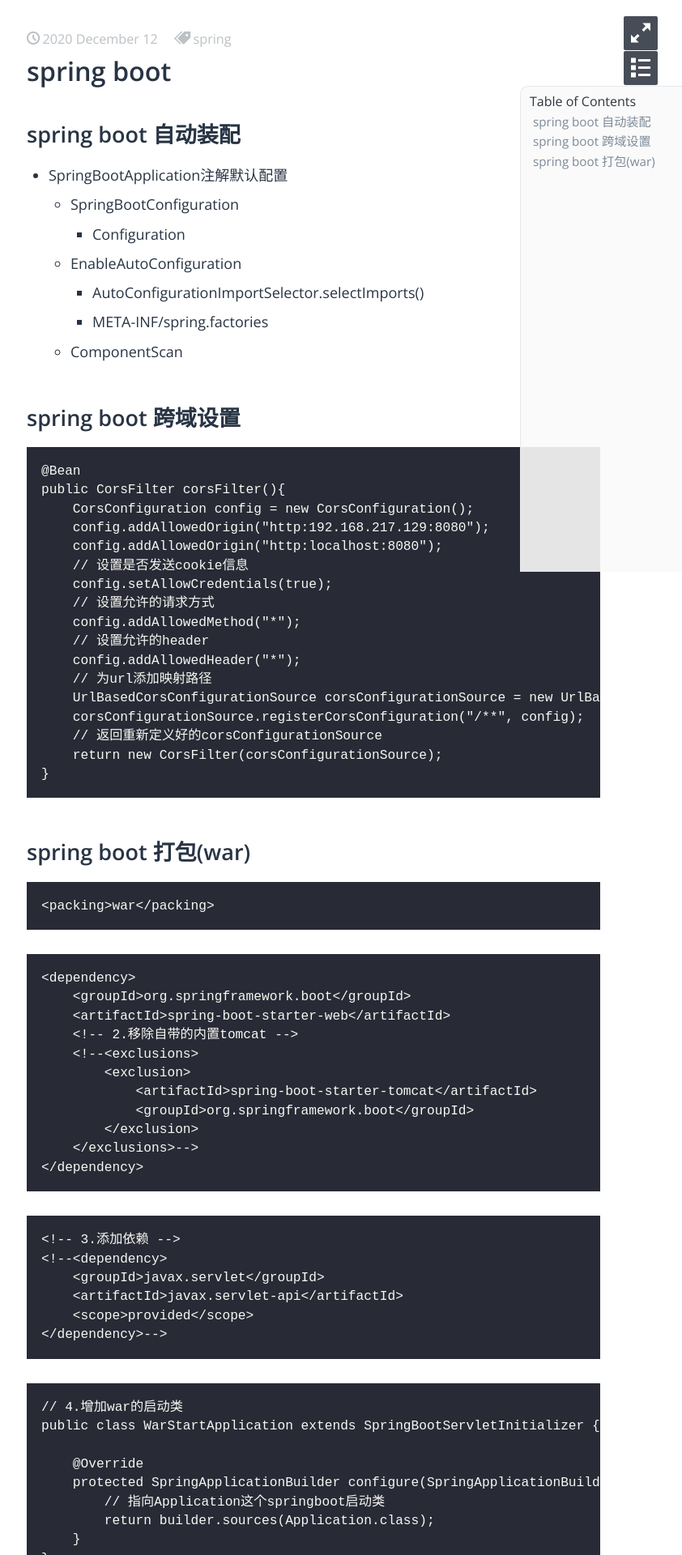
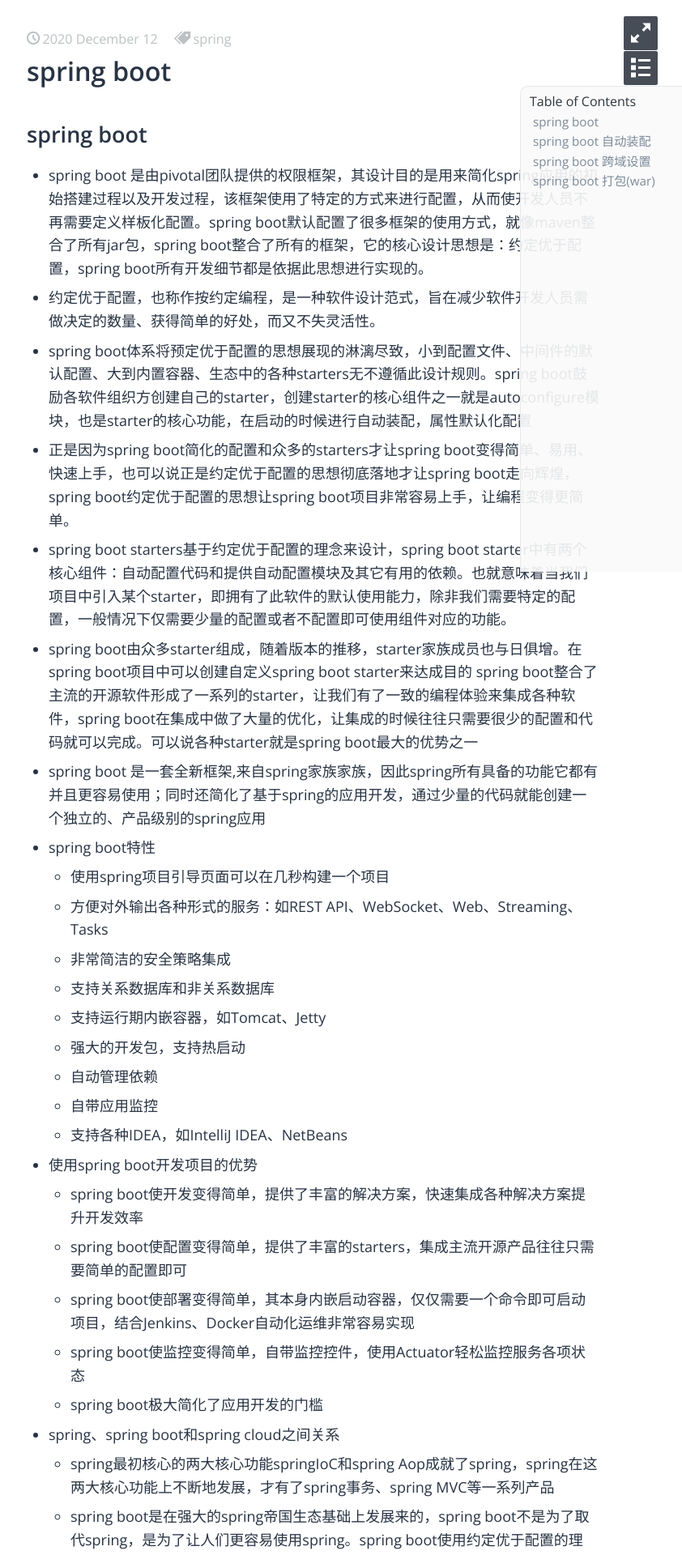
Before and after one commit to zlmlzz/zlmlzz.github.io, a Jekyll site: the page built from _posts/java/2020-12-12-springBoot.md, in a window 1280 px wide. Shown: the top 1920 px of the page at 81% size, without its empty margins (438-1280 px from the left). Built offline with Jekyll 4.4.1, drawn with Linux system fonts in a browser that asks for light colours; some web fonts are replaced; some of the changed text lies outside the part shown.

Commit message:
spring boot

```diff
--- a/_posts/java/2020-12-12-springBoot.md
+++ b/_posts/java/2020-12-12-springBoot.md
@@ -5,6 +5,37 @@
 tags: spring
 keywords: java,spring boot
 ---
+## spring boot
+* spring boot 是由pivotal团队提供的权限框架，其设计目的是用来简化spring应用的初始搭建过程以及开发过程，该框架使用了特定的方式来进行配置，从而使开发人员不再需要定义样板化配置。spring boot默认配置了很多框架的使用方式，就像maven整合了所有jar包，spring boot整合了所有的框架，它的核心设计思想是：约定优于配置，spring boot所有开发细节都是依据此思想进行实现的。
+* 约定优于配置，也称作按约定编程，是一种软件设计范式，旨在减少软件开发人员需做决定的数量、获得简单的好处，而又不失灵活性。
+* spring boot体系将预定优于配置的思想展现的淋漓尽致，小到配置文件、中间件的默认配置、大到内置容器、生态中的各种starters无不遵循此设计规则。spring boot鼓励各软件组织方创建自己的starter，创建starter的核心组件之一就是autoconfigure模块，也是starter的核心功能，在启动的时候进行自动装配，属性默认化配置
+* 正是因为spring boot简化的配置和众多的starters才让spring boot变得简单、易用、快速上手，也可以说正是约定优于配置的思想彻底落地才让spring boot走向辉煌，spring boot约定优于配置的思想让spring boot项目非常容易上手，让编程变得更简单。
+* spring boot starters基于约定优于配置的理念来设计，spring boot starter中有两个核心组件：自动配置代码和提供自动配置模块及其它有用的依赖。也就意味着当我们项目中引入某个starter，即拥有了此软件的默认使用能力，除非我们需要特定的配置，一般情况下仅需要少量的配置或者不配置即可使用组件对应的功能。
+* spring boot由众多starter组成，随着版本的推移，starter家族成员也与日俱增。在spring boot项目中可以创建自定义spring boot starter来达成目的
+spring boot整合了主流的开源软件形成了一系列的starter，让我们有了一致的编程体验来集成各种软件，spring boot在集成中做了大量的优化，让集成的时候往往只需要很少的配置和代码就可以完成。可以说各种starter就是spring boot最大的优势之一
+* spring boot 是一套全新框架,来自spring家族家族，因此spring所有具备的功能它都有并且更容易使用；同时还简化了基于spring的应用开发，通过少量的代码就能创建一个独立的、产品级别的spring应用
+* spring boot特性
+    * 使用spring项目引导页面可以在几秒构建一个项目
+    * 方便对外输出各种形式的服务：如REST API、WebSocket、Web、Streaming、Tasks
+    * 非常简洁的安全策略集成
+    * 支持关系数据库和非关系数据库
+    * 支持运行期内嵌容器，如Tomcat、Jetty
+    * 强大的开发包，支持热启动
+    * 自动管理依赖
+    * 自带应用监控
+    * 支持各种IDEA，如IntelliJ IDEA、NetBeans
+* 使用spring boot开发项目的优势
+    * spring boot使开发变得简单，提供了丰富的解决方案，快速集成各种解决方案提升开发效率
+    * spring boot使配置变得简单，提供了丰富的starters，集成主流开源产品往往只需要简单的配置即可
+    * spring boot使部署变得简单，其本身内嵌启动容器，仅仅需要一个命令即可启动项目，结合Jenkins、Docker自动化运维非常容易实现
+    * spring boot使监控变得简单，自带监控控件，使用Actuator轻松监控服务各项状态
+    * spring boot极大简化了应用开发的门槛
+* spring、spring boot和spring cloud之间关系
+    * spring最初核心的两大核心功能springIoC和spring Aop成就了spring，spring在这两大核心功能上不断地发展，才有了spring事务、spring MVC等一系列产品
+    * spring boot是在强大的spring帝国生态基础上发展来的，spring boot不是为了取代spring，是为了让人们更容易使用spring。spring boot使用约定优于配置的理念，重新重构了spring的使用，让spring后续发展更有生命力
+    * spring cloud是一系列框架的有序集合，利用spring boot的开发便利性巧妙的简化了分布式系统基础设施的开发。服务发现注册、配置中心、消息总线、负载均衡、断路器、数据监控等，都可以用spring boot的开发风格做到一键式启动和部署
+    * spring cloud是为了解决微服务架构中服务治理而提供的具备一系列功能的开发框架，并且spring cloud是完全基于spring boot而开发
+
 ## spring boot 自动装配
 * SpringBootApplication注解默认配置
     * SpringBootConfiguration
```
